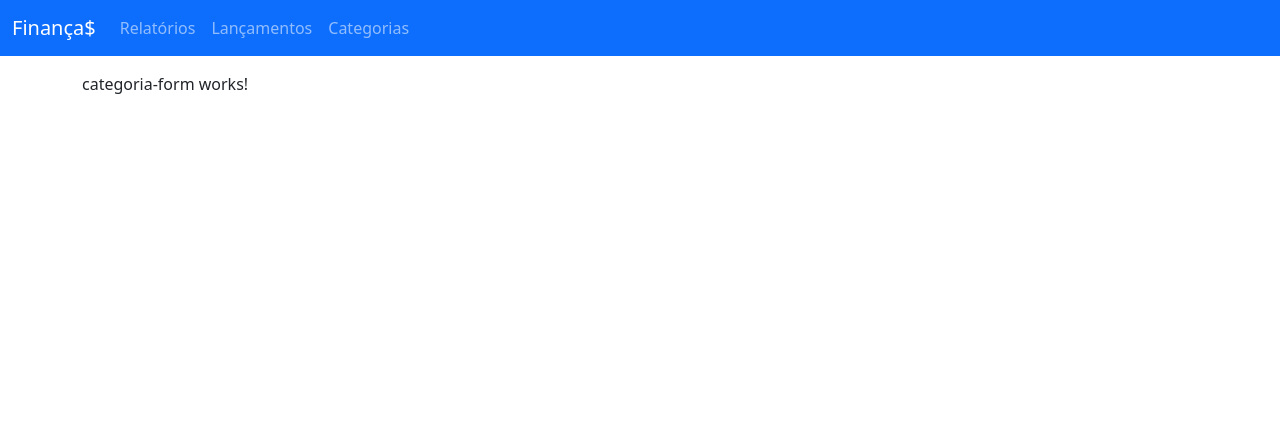
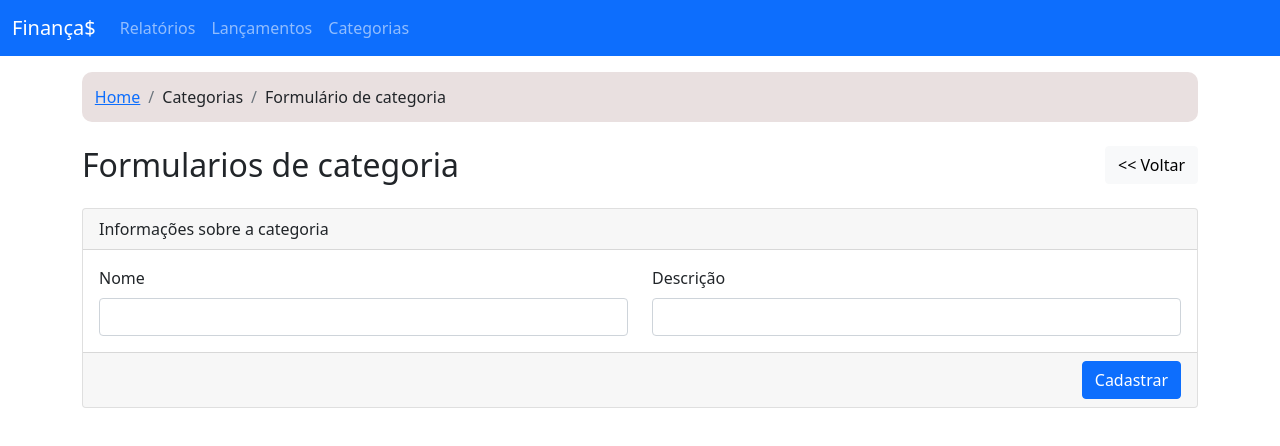
Before and after one commit to Diegobuenodesouza/crud-master-detail, an Angular app: page /new in a window 1280 px wide. Shown: the top 446 px of the page. Built offline with nearby package versions, Linux system fonts and the light colour scheme.

Commit message:
update categoria form template

```diff
--- a/src/app/pages/categorias/categoria-form/categoria-form.component.html
+++ b/src/app/pages/categorias/categoria-form/categoria-form.component.html
@@ -1 +1,45 @@
-<p>categoria-form works!</p>
+<nav class="mb-4">
+  <ol class="breadcrumb">
+    <li class="breadcrumb-item"><a href="#">Home</a></li>
+    <li class="breadcrumb-item " [routerLink]="['/categorias']"  >Categorias</li>
+    <li class="breadcrumb-item "  >Formulário de categoria</li>
+  </ol>
+</nav>
+
+<div class="row mb-3">
+  <div class="col-md">
+    <h1 class="h2">Formularios de categoria</h1>
+  </div>
+  <div class="col-md">
+      <a [routerLink]="['/']"   class="btn btn-light float-end " >
+      << Voltar
+      </a>
+  </div>
+</div>
+
+
+<form >
+  <div class="card" >
+
+    <div class="card-header">
+      Informações sobre a categoria
+    </div>
+    <div class="card-body">
+      <div class="row">
+        <div class="col-md-6">
+          <label for="nome" class="form-label">Nome</label>
+          <input type="text" class="form-control" id="nome" >
+        </div>
+        <div class="col-md-6 ">
+          <label for="descricao" class="form-label">Descrição</label>
+          <input type="text" class="form-control" id="descricao">
+        </div>
+      </div>
+    </div>
+
+    <div class="card-footer">
+      <button type="submit" class="btn btn-primary float-end">Cadastrar</button>
+    </div>
+
+  </div>
+</form>
--- a/src/styles.css
+++ b/src/styles.css
@@ -3,3 +3,7 @@
   padding: .8rem;
   border-radius: 10px;
 }
+
+.breadcrumb-item:hover{
+  cursor: pointer;
+}
```
